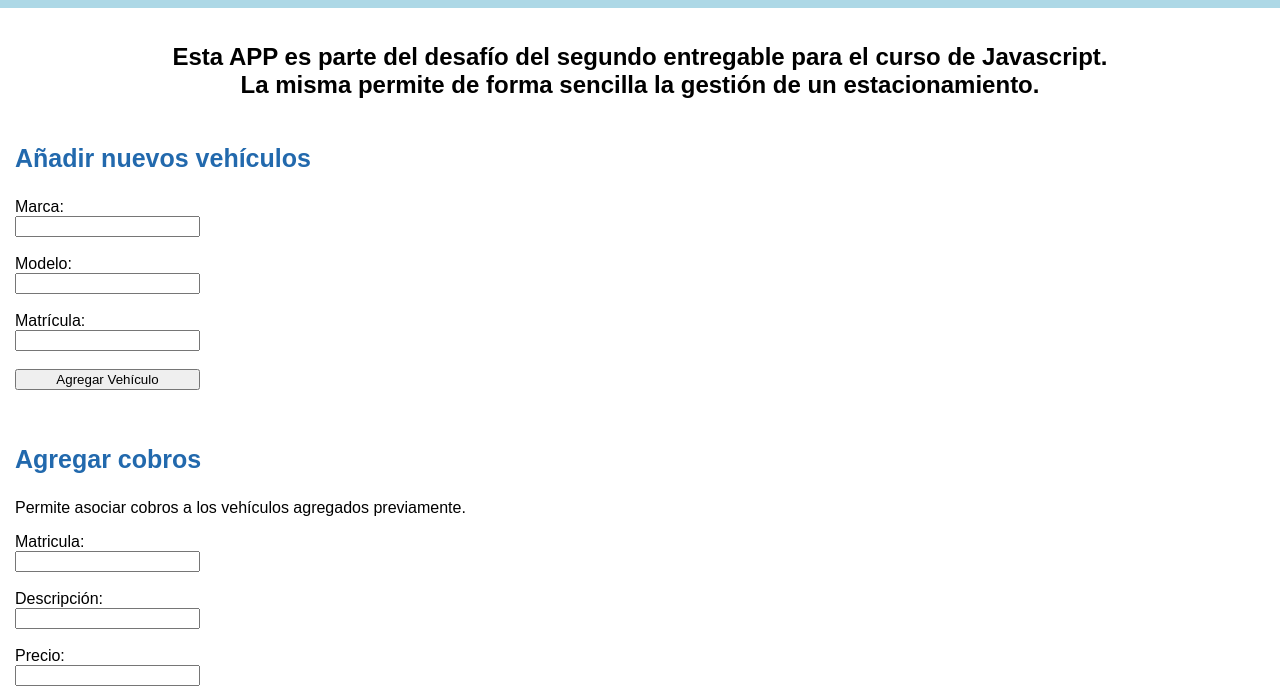
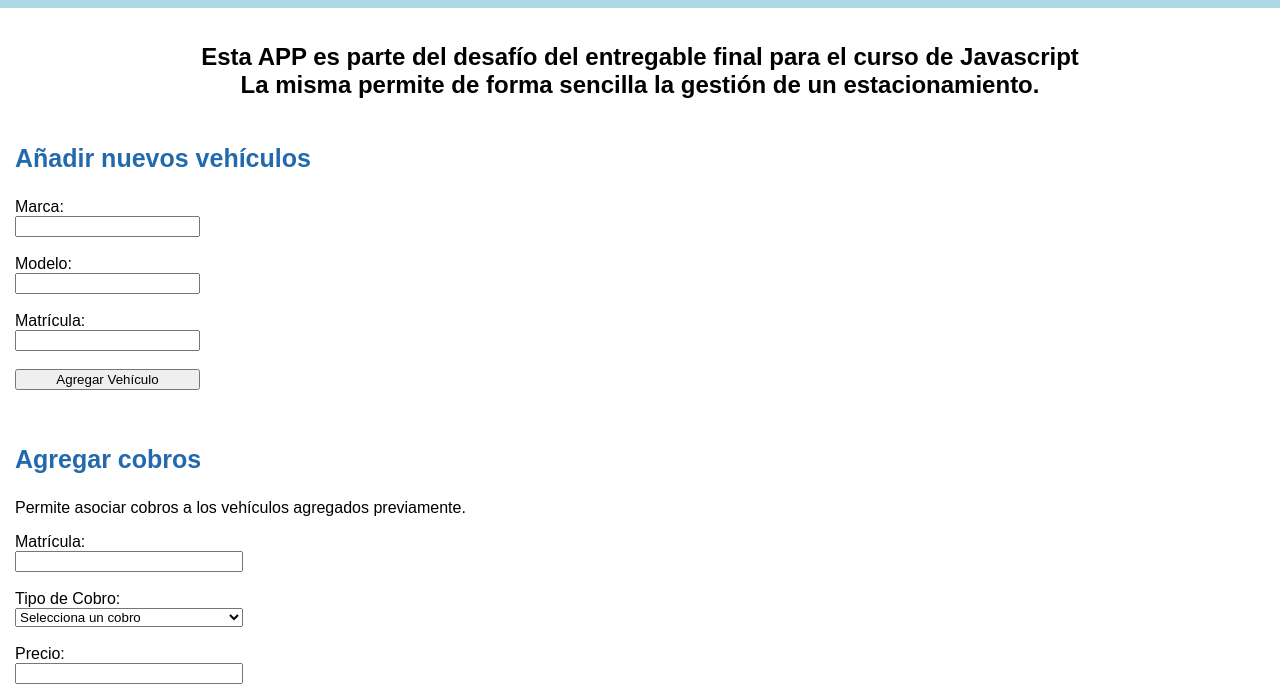
Before and after one commit to diegoba16/Gestor-De-Estacionamientos, a plain HTML site: page index.html in a window 1280 px wide. Shown: the part 112-800 px from the top of the page. Drawn offline with Linux system fonts and the light colour scheme; some packages are replaced by stand-ins of ours; a script that the page names is missing.

Commit message:
Se agrega listado de precios con JSON y se cambia el agregado de cobros para que muestre un combo box con los posibles ventas. Se deja la posibilidad de modificar el precio en caso de ser necesario

```diff
--- a/css/styles.css
+++ b/css/styles.css
@@ -65,7 +65,7 @@ main h2{
 .vehicle-list{
     display: block;
     flex-direction: column;
-    width: 300px;
+    width: 360px;
 }
 
 .vehicle-list div{
--- /dev/null
+++ b/data/salesData.json
@@ -0,0 +1,36 @@
+{
+    "sales": [
+      {
+        "description": "Estacionamiento 30 minutos",
+        "price": 3.5
+      },
+      {
+        "description": "Estacionamiento 1 hora",
+        "price": 5
+      },
+      {
+        "description": "Estacionamiento 1 mes",
+        "price": 90
+      },
+      {
+        "description": "Lavado Exterior",
+        "price": 6.5
+      },
+      {
+        "description": "Lavado Completo",
+        "price": 8
+      },
+      {
+        "description": "Lavado Tapizado",
+        "price": 40
+      },
+      {
+        "description": "Tratamiento Ceramico",
+        "price": 150
+      },
+      {
+        "description": "Otros",
+        "price": 0
+      }
+    ]
+  }
--- a/index.html
+++ b/index.html
@@ -15,7 +15,7 @@
     </header>
 
     <main>
-        <h2>Esta APP es parte del desafío del segundo entregable para el curso de Javascript.<br>
+        <h2>Esta APP es parte del desafío del entregable final para el curso de Javascript<br>
             La misma permite de forma sencilla la gestión de un estacionamiento.</h2>
         <div class="functions">
             <ul>
@@ -41,15 +41,17 @@
                     <p>Permite asociar cobros a los vehículos agregados previamente.</p>
                     <div class="sale-form form-style">
                         <form id="sale-form">
-                                    <label for="plate">Matricula:</label>
-                                    <input type="text" id="plate" name="plate" required>
-                                    <br>
-                                    <label for="description">Descripción:</label>
-                                    <input type="text" id="description" name="description" required>
-                                    <br>
+                            <label for="plate">Matrícula:</label>
+                            <input type="text" id="plate" name="plate" required><br>
+
+                            <label for="sale-select">Tipo de Cobro:</label>
+                            <select id="sale-select" name="sale" required>
+                                <option value="">Selecciona un cobro</option>
+                            </select><br>
+
                             <label for="price">Precio:</label>
-                                    <input type="number" id="price" name="price" required>
-                                    <br>
+                            <input type="number" id="price" name="price" step="0.01" required><br>
+
                             <button type="submit">Agregar Cobro</button>
                         </form>
                     </div>
--- a/js/main.js
+++ b/js/main.js
@@ -9,9 +9,50 @@ const addVehicle = (marca, modelo, matricula) => {
         sales: []
     });
     localStorage.setItem("vehicles", JSON.stringify(vehicles))
+    Swal.fire({
+        icon: "success",
+        title: "Vehículo agregado exitosamente",
+        showConfirmButton: false,
+        timer: 2000
+    });
 };
 
+document.addEventListener('DOMContentLoaded', () => {
+    fetch('data/salesData.json')
+        .then(response => response.json())
+        .then(data => {
+            const selectElement = document.getElementById('sale-select');
+            const priceInput = document.getElementById('price');
 
+            data.sales.forEach(sale => {
+                const optionElement = document.createElement('option');
+                optionElement.value = JSON.stringify(sale);
+                optionElement.text = `${sale.description} - $${sale.price}`;
+                selectElement.appendChild(optionElement);
+            });
+
+            selectElement.addEventListener('change', () => {
+                const selectedSale = JSON.parse(selectElement.value);
+                priceInput.value = selectedSale.price || "";
+            });
+        })
+        .catch(error => console.error('Error al cargar el JSON:', error));
+
+        const saleForm = document.getElementById('sale-form');
+        saleForm.addEventListener('submit', (event) => {
+            event.preventDefault();
+
+            const matricula = document.getElementById('plate').value;
+            const selectedSale = JSON.parse(document.getElementById('sale-select').value);
+            const description = selectedSale.description;
+            const price = selectedSale.price;
+
+            addSale(matricula, description, price);
+
+            event.target.reset();
+            showVehicles();
+        });
+});
 const addSale = (matricula, description, price) => {
     if (vehicles.length < 1) {
         Swal.fire({
```
Lines whose indentation alone changed are shown as unchanged.
